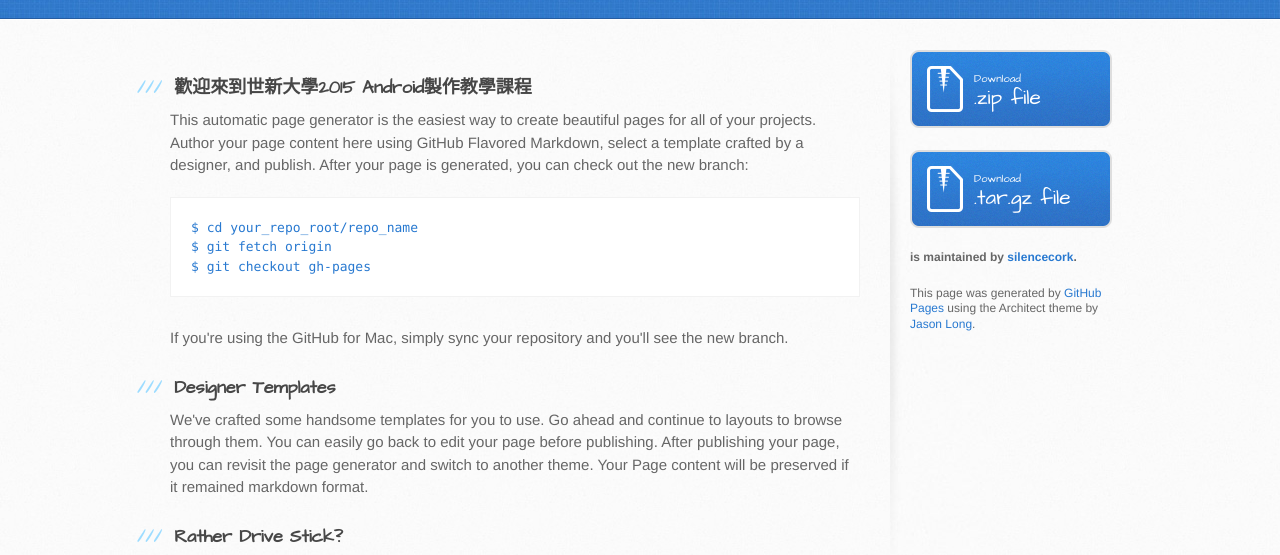
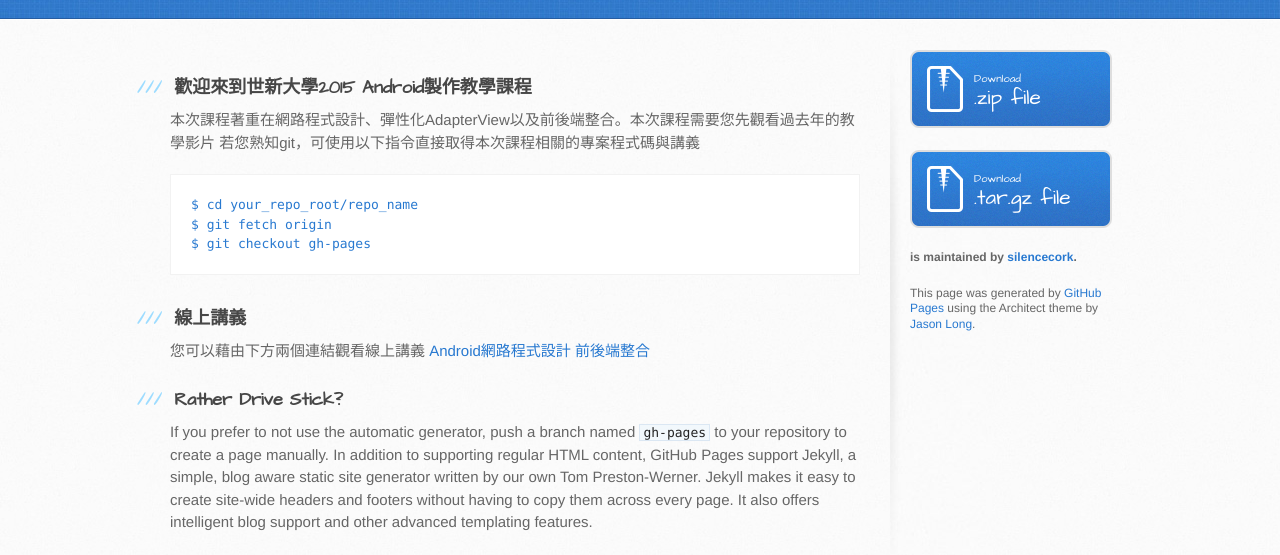
Before and after one commit to silencecork/SHUWorkshop2015, a plain HTML site: page index.html in a window 1280 px wide. Shown: the part 182-737 px from the top of the page. Drawn offline with Linux system fonts and the light colour scheme.

```diff
--- a/index.html
+++ b/index.html
@@ -31,19 +31,20 @@
           <h3>
 <a id="歡迎來到世新大學2015-android製作教學課程" class="anchor" href="#%E6%AD%A1%E8%BF%8E%E4%BE%86%E5%88%B0%E4%B8%96%E6%96%B0%E5%A4%A7%E5%AD%B82015-android%E8%A3%BD%E4%BD%9C%E6%95%99%E5%AD%B8%E8%AA%B2%E7%A8%8B" aria-hidden="true"><span class="octicon octicon-link"></span></a>歡迎來到世新大學2015 Android製作教學課程</h3>
 
-<p>This automatic page generator is the easiest way to create beautiful pages for all of your projects. Author your page content here using GitHub Flavored Markdown, select a template crafted by a designer, and publish. After your page is generated, you can check out the new branch:</p>
+<p>本次課程著重在網路程式設計、彈性化AdapterView以及前後端整合。本次課程需要您先觀看過去年的教學影片
+若您熟知git，可使用以下指令直接取得本次課程相關的專案程式碼與講義</p>
 
 <pre><code>$ cd your_repo_root/repo_name
 $ git fetch origin
 $ git checkout gh-pages
 </code></pre>
 
-<p>If you're using the GitHub for Mac, simply sync your repository and you'll see the new branch.</p>
+<h3>
+<a id="線上講義" class="anchor" href="#%E7%B7%9A%E4%B8%8A%E8%AC%9B%E7%BE%A9" aria-hidden="true"><span class="octicon octicon-link"></span></a>線上講義</h3>
 
-<h3>
-<a id="designer-templates" class="anchor" href="#designer-templates" aria-hidden="true"><span class="octicon octicon-link"></span></a>Designer Templates</h3>
-
-<p>We've crafted some handsome templates for you to use. Go ahead and continue to layouts to browse through them. You can easily go back to edit your page before publishing. After publishing your page, you can revisit the page generator and switch to another theme. Your Page content will be preserved if it remained markdown format.</p>
+<p>您可以藉由下方兩個連結觀看線上講義
+<a href="https://drive.google.com/file/d/0B4k6spy68e61Q2xORmg3dHp6R1E/view?usp=sharing">Android網路程式設計</a>
+<a href="https://drive.google.com/file/d/0B4k6spy68e61OFl5UWhYYi00Y2M/view?usp=sharing">前後端整合</a></p>
 
 <h3>
 <a id="rather-drive-stick" class="anchor" href="#rather-drive-stick" aria-hidden="true"><span class="octicon octicon-link"></span></a>Rather Drive Stick?</h3>
```
Also changed, not shown: params.json (+1 -1 lines).
